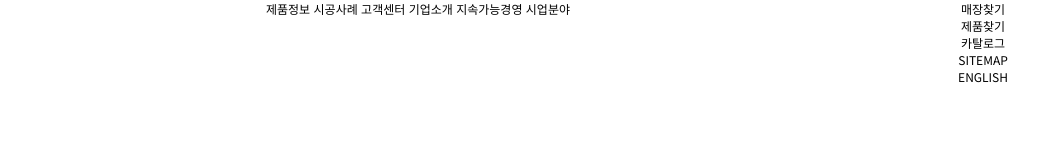
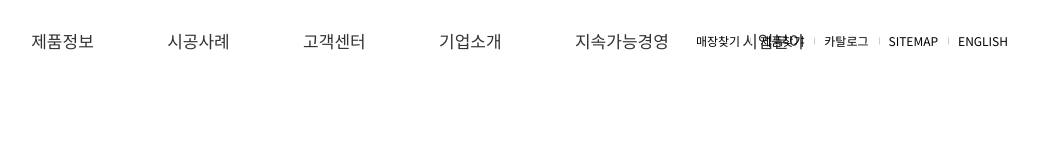
Before and after one commit to JuMoth/hansolhomedecoClone, a plain HTML site: page index.html in a window 1280 px wide. Shown: the whole page, without its empty margins (222-1260 px from the left). Drawn offline with Linux system fonts and the light colour scheme.

Commit message:
feat: Make header

```diff
--- a/css/index.css
+++ b/css/index.css
@@ -4,7 +4,7 @@ header {
 header h1 {
     position: absolute;
     left: 50px;
-    top: 0;
+    top: 20px;
 }
 header h1 a {
     display: block;
@@ -14,11 +14,63 @@ header h1 a {
     background: url(../images/sp_com_lasola.png) no-repeat;
     background-size: contain;
 }
+header .lnb li {
+    display: inline-block;
+}
+header .lnb li a {
+    position: relative;
+    display: block;
+    height: 81px;
+    padding: 0 35px;
+    font-size: 17px;
+    color: #333;
+    line-height: 81px;
+}
+header .lnb li a:hover {
+    color: #2d5b79;
+    font-weight: bold;
+}
+header .lnb li a span {
+    position: relative;
+}
+header .lnb li a:hover span::after {
+    content: "";
+    display: block;
+    position: absolute;
+    left: 0;
+    bottom: -9px;
+    width: 100%;
+    height: 1px;
+    background: #2d5b79;
+}
 header .spot {
     position: absolute;
     right: 50px;
     top: 0;
 }
-header .lnb li {
-    display: inline-block;
+header .spot li {
+    position: relative;
+    float: left;
 }
+header .spot li::after {
+    content: "";
+    position: absolute;
+    left: 0;
+    top: 50%;
+    width: 1px;
+    height: 7px;
+    background: #ccc;
+    transform: translateY(-50%);
+}
+header .spot li:first-child::after {
+    display: none;
+}
+header .spot li a {
+    display: block;
+    height: 81px;
+    padding: 0 10px;
+    line-height: 81px;
+}
+header .spot li:last-child a {
+    padding-right: 0;
+}
--- a/index.html
+++ b/index.html
@@ -16,12 +16,12 @@
         <h2 class="hide">대메뉴</h2>
         <nav class="lnb">
             <ul style="list-style: none;">
-                <li><a href="#a">제품정보</a></li>
-                <li><a href="#a">시공사례</a></li>
-                <li><a href="#a">고객센터</a></li>
-                <li><a href="#a">기업소개</a></li>
-                <li><a href="#a">지속가능경영</a></li>
-                <li><a href="#a">시업분야</a></li>
+                <li><a href="#a"><span>제품정보</span></a></li>
+                <li><a href="#a"><span>시공사례</span></a></li>
+                <li><a href="#a"><span>고객센터</span></a></li>
+                <li><a href="#a"><span>기업소개</span></a></li>
+                <li><a href="#a"><span>지속가능경영</span></a></li>
+                <li><a href="#a"><span>시업분야</span></a></li>
             </ul>
         </nav>
         <h2 class="hide">관련서비스</h2>
```
